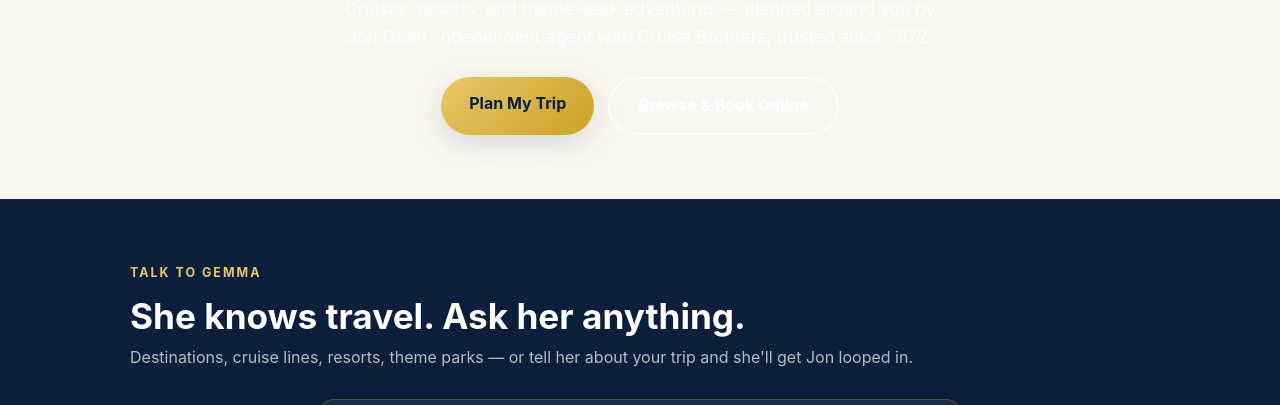
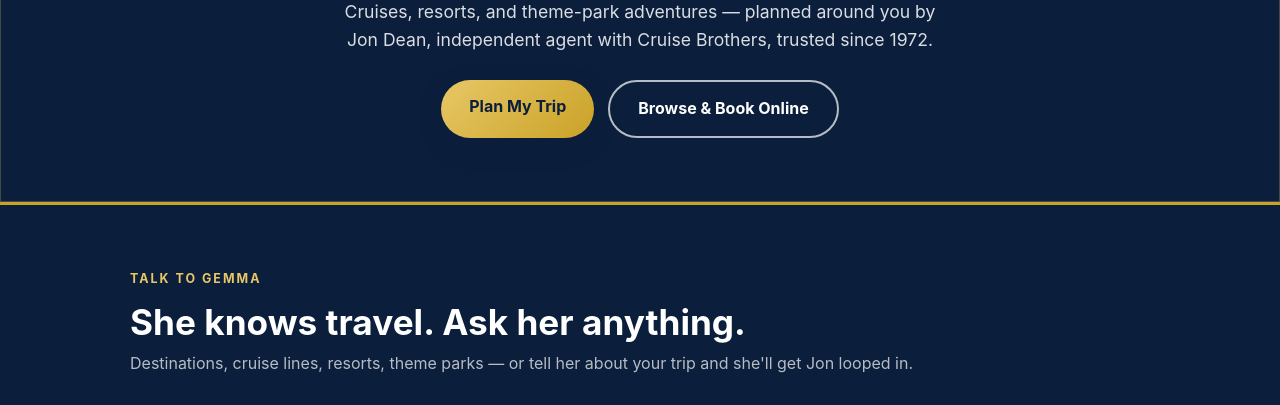
Before and after one commit to jondean213-pixel/deanway-travels, a plain HTML site: page index.html in a window 1280 px wide. Shown: the part 1105-1510 px from the top of the page. Drawn offline with Linux system fonts and the light colour scheme.

Commit message:
Intro (Plan My Trip) section: navy background with metallic gold border

```diff
--- a/index.html
+++ b/index.html
@@ -5,7 +5,7 @@
 <meta name="viewport" content="width=device-width, initial-scale=1.0">
 <title>DeanWay Travels — Your Journey, Your Memories, Your Way</title>
 <meta name="description" content="DeanWay Travels — cruises, resorts and vacations planned by Jon Dean, independent agent with Cruise Brothers, trusted since 1972.">
-<link rel="stylesheet" href="styles.css?v=2">
+<link rel="stylesheet" href="styles.css?v=3">
 </head>
 <body>
 
--- a/styles.css
+++ b/styles.css
@@ -111,7 +111,13 @@ h2 { font-size: clamp(1.6rem, 4vw, 2.2rem); margin-bottom: 8px; }
 .voice-toggle.off { opacity: 0.55; }
 
 /* Intro — everything below Gemma */
-.intro { text-align: center; }
+.intro {
+  text-align: center;
+  background: var(--navy);
+  border-top: 3px solid var(--gold);
+  border-bottom: 3px solid var(--gold);
+  box-shadow: inset 0 0 0 1px rgba(232, 199, 102, 0.25);
+}
 .intro .kicker { margin-bottom: 10px; }
 .intro h1 { color: #fff; font-size: clamp(2rem, 6vw, 3.2rem); max-width: 20ch; margin: 0 auto 14px; }
 .intro .lede { color: rgba(255,255,255,0.85); max-width: 56ch; margin: 0 auto; font-size: 1.1rem; }
```
